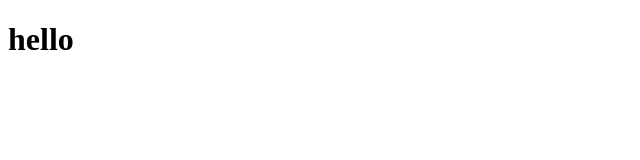
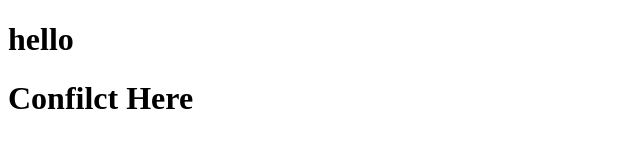
Before and after one commit to huy-ban/github_coban, a plain HTML site: page index.html in a window 1280 px wide. Shown: the whole page, without its empty margins (0-640 px from the left). Drawn offline with Linux system fonts and the light colour scheme.

Commit message:
create conflict

```diff
--- a/index.html
+++ b/index.html
@@ -7,5 +7,6 @@
 </head>
 <body>
     <h1>hello</h1>
+    <h1>Confilct Here</h1>
 </body>
 </html>
```
